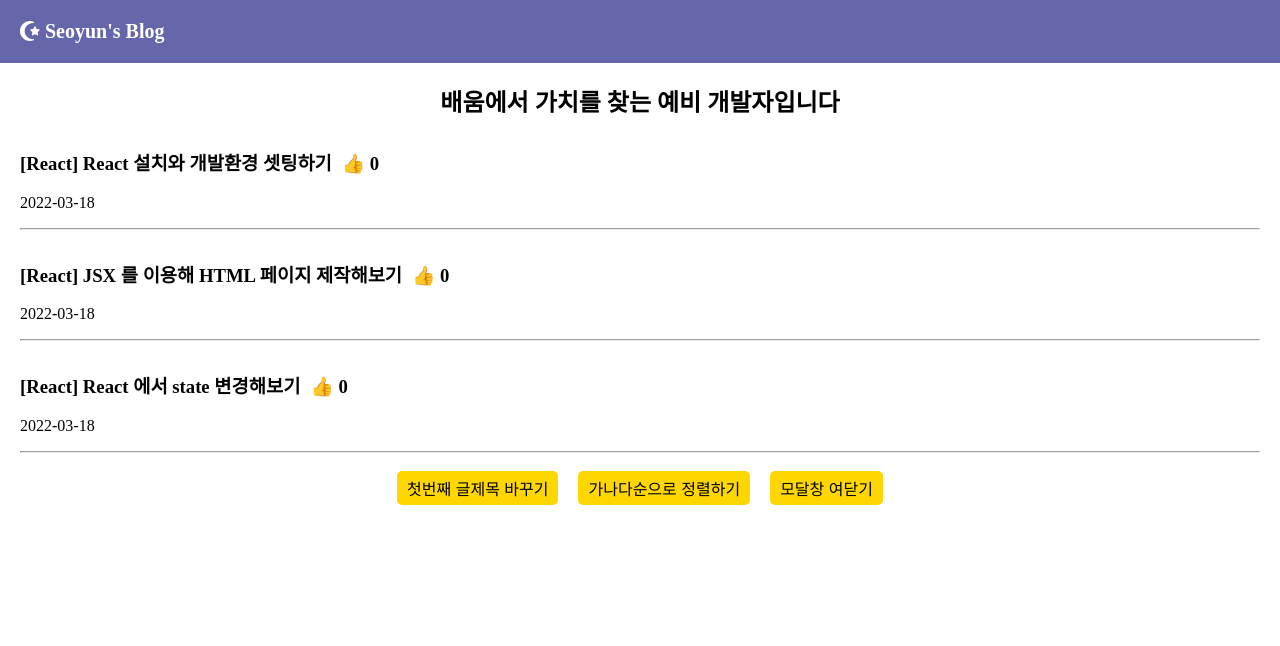
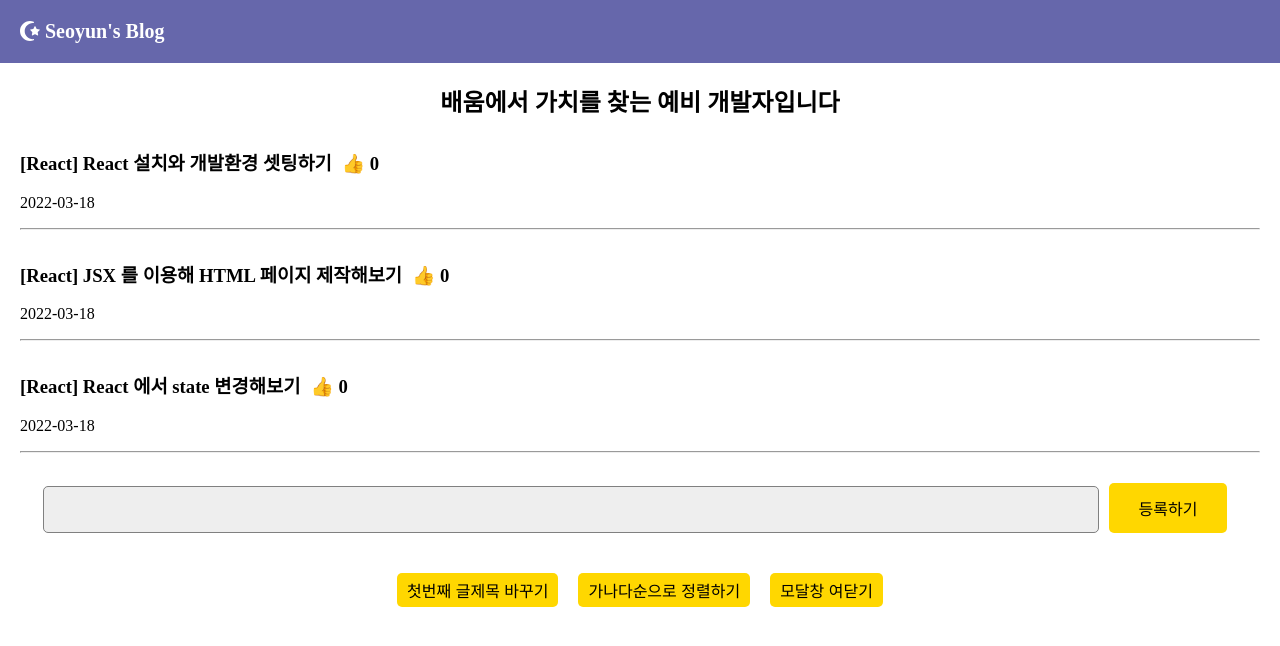
Before and after one commit to Seoyun0208/CodingApple_React, a React (Create React App) app in the folder blog/: page / in a window 1280 px wide. Shown: the top 646 px of the page. Built offline with nearby package versions, Linux system fonts and the light colour scheme.

Commit message:
[Update] blog. 블로그 글발행 기능 만들기

```diff
--- a/blog/src/App.css
+++ b/blog/src/App.css
@@ -31,6 +31,35 @@ body {
 	cursor: pointer;
 }
 
+.publish {
+	margin: 20px 0;
+}
+
+.publish input {
+	width: 80%;
+	height: 25px;
+	font-size: 18px;
+	padding: 10px 15px;
+	border-radius: 5px;
+	border: 1px solid grey;
+	background: #eee;
+}
+
+.publish input:focus {
+	outline: none;
+}
+
+.publish button {
+	padding: 13px 30px;
+}
+
+.publish button:hover {
+	background: lightcoral;
+	color: white;
+	transition: all 0.5s;
+	transform: scale(1.05);
+}
+
 button {
 	background: gold;
 	border: none;
@@ -44,6 +73,7 @@ button:hover {
 	background: #6667ab;
 	color: white;
 	cursor: pointer;
+	transition: all 0.5s;
 }
 
 .modal {
--- a/blog/src/App.js
+++ b/blog/src/App.js
@@ -24,6 +24,8 @@ function App() {
 
   let [clickedNum, setClickedNum] = useState(0);
 
+  let [input, setInput] = useState('');
+
   function changeTitle0() {
     // title[0] = '[React] React 설치 및 개발환경 셋팅 완료' 와 같이 state 를 직접 수정 불가
     let newTitle = [...title]; // ! array, object deep copy 하는 방법!
@@ -40,6 +42,12 @@ function App() {
     let newThumbsUp = [...thumbsUp];
     newThumbsUp[idx] = thumbsUp[idx] + 1;
     setThumbsUp(newThumbsUp);
+  }
+
+  function addTitle(input) {
+    let newTitle = [...title];
+    newTitle.unshift(input);
+    setTitle(newTitle);
   }
 
   // function repeatTitle(title) {
@@ -79,6 +87,11 @@ function App() {
         })
       }
 
+      <div className='publish'>
+        <input onChange={ (e)=>{ setInput(e.target.value) } } />
+        <button onClick={()=>{addTitle(input)}}>등록하기</button>
+      </div>
+
       <button onClick={ changeTitle0 }>첫번째 글제목 바꾸기</button>
       <button onClick={ orderTitle }>가나다순으로 정렬하기</button>
       <button onClick={ ()=>{ setModal(!modal) } }>모달창 여닫기</button>
```
